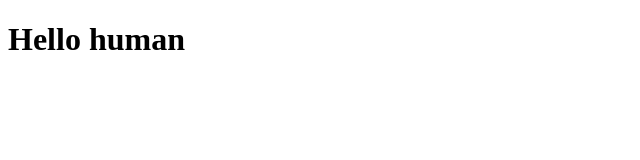
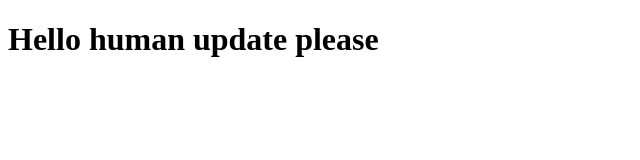
Before and after one commit to ryanwholey/test-app, a website: page app/public/index.html in a window 1280 px wide. Shown: the whole page, without its empty margins (0-640 px from the left). Drawn offline with Linux system fonts and the light colour scheme.

Commit message:
Update plase

```diff
--- a/app/public/index.html
+++ b/app/public/index.html
@@ -2,6 +2,6 @@
 <html>
   <head></head>
   <body>
-    <h1>Hello human</h1>
+    <h1>Hello human update please</h1>
   </body>
 </html>
```
